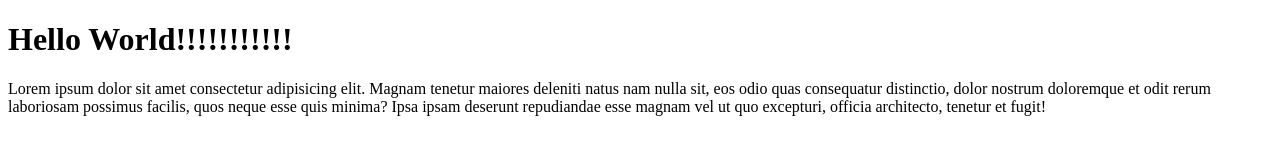
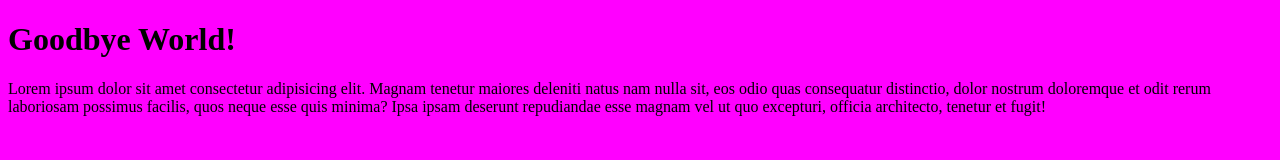
Before and after one commit to marcodamianperez/github-demo-stashing, a plain HTML site: page index.html in a window 1280 px wide. Drawn offline with Linux system fonts and the light colour scheme.

Commit message:
apply stashed changes

```diff
--- a/app.css
+++ b/app.css
@@ -0,0 +1,3 @@
+body {
+    background-color: magenta;
+}
--- a/index.html
+++ b/index.html
@@ -4,11 +4,11 @@
     <meta charset="UTF-8">
     <meta http-equiv="X-UA-Compatible" content="IE=edge">
     <meta name="viewport" content="width=device-width, initial-scale=1.0">
-    <title>Hello!!!!!!!!!!</title>
+    <title>Goodbye!</title>
     <link rel="stylesheet" href="app.css">
 </head>
 <body>
-    <h1>Hello World!!!!!!!!!!!</h1>
+    <h1>Goodbye World!</h1>
     <p>
         Lorem ipsum dolor sit amet consectetur adipisicing elit. Magnam tenetur maiores deleniti natus nam nulla sit, eos odio quas consequatur distinctio, dolor nostrum doloremque et odit rerum laboriosam possimus facilis, quos neque esse quis minima? Ipsa ipsam deserunt repudiandae esse magnam vel ut quo excepturi, officia architecto, tenetur et fugit!
     </p>
```
